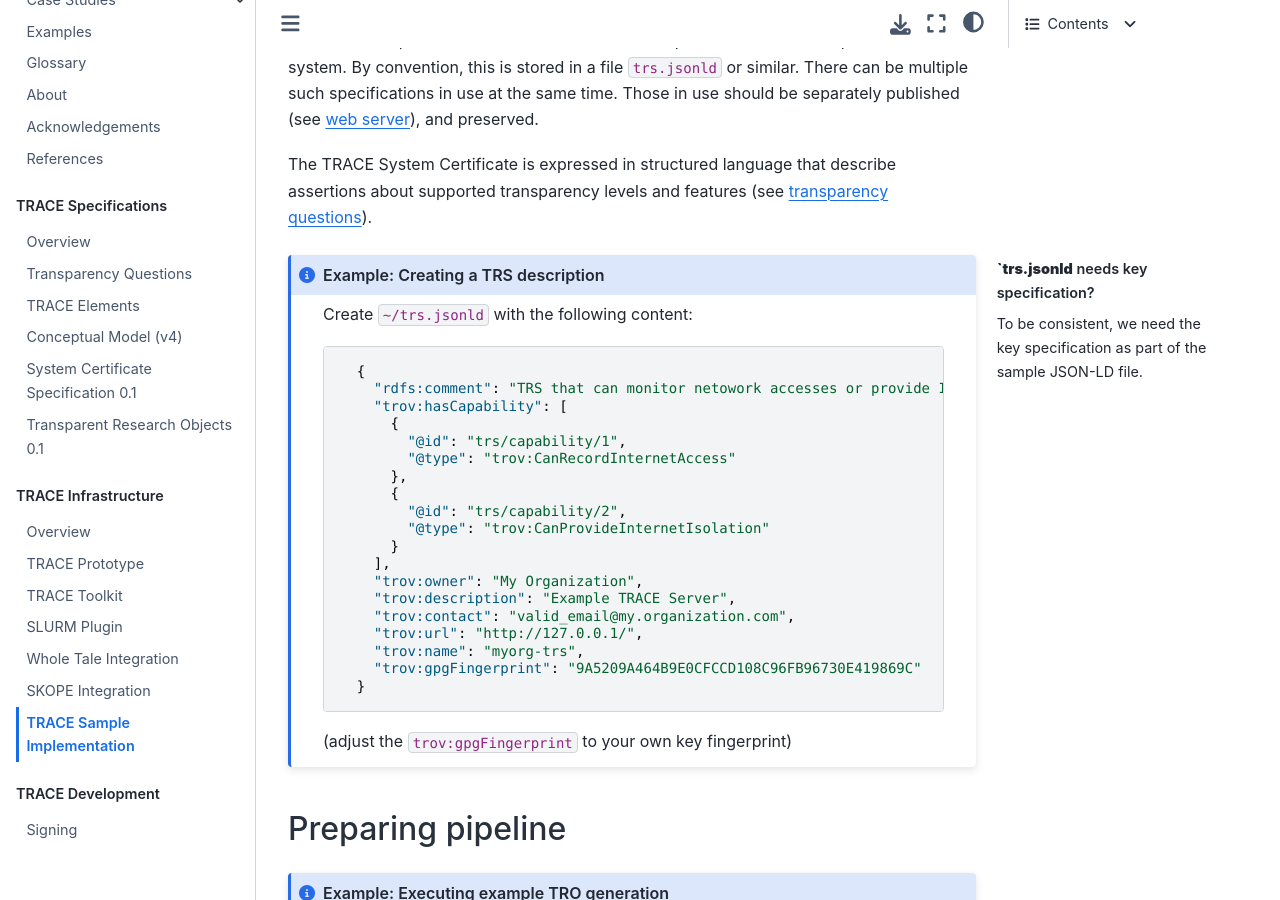
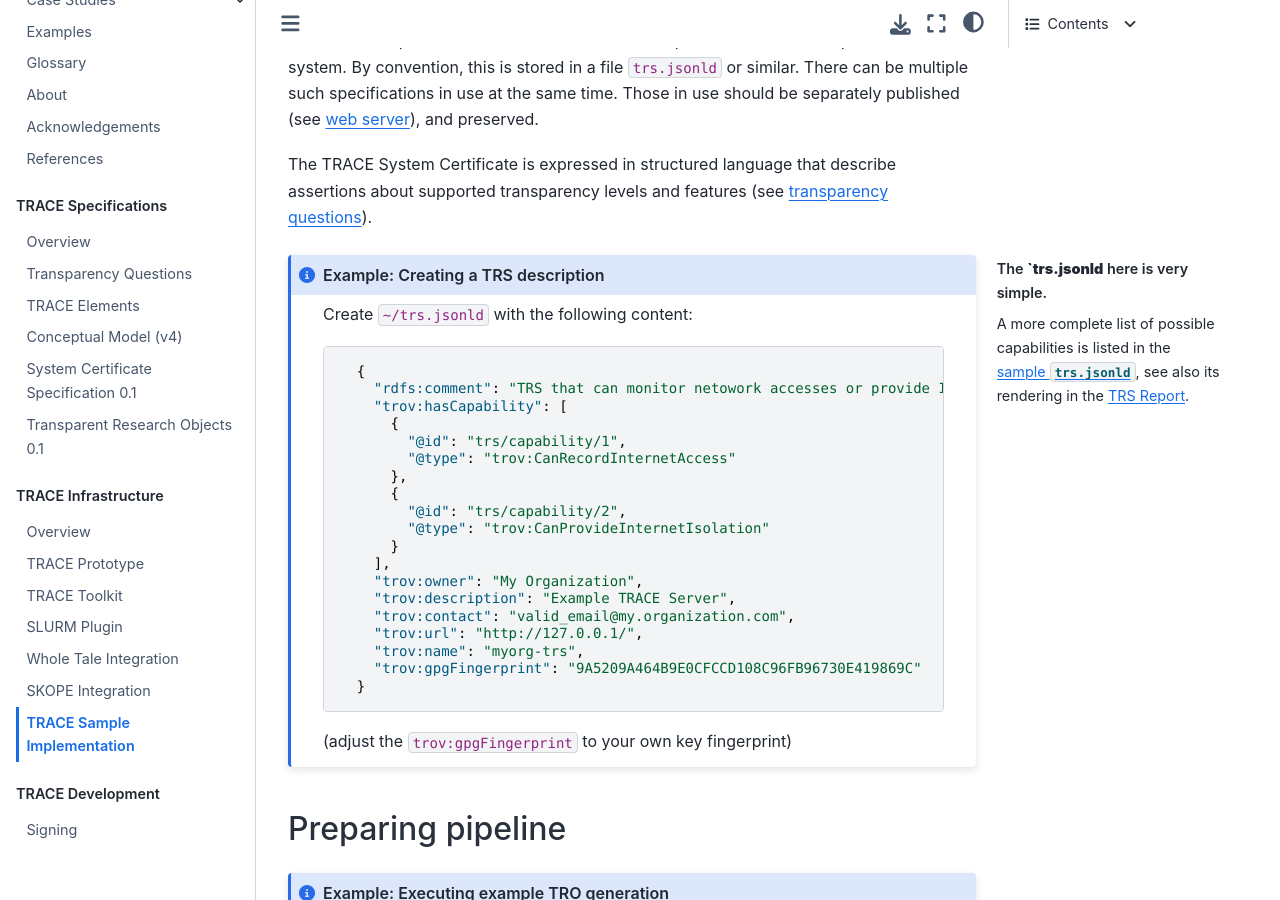
Before and after one commit to transparency-certified/trace-specification, a Jupyter Book: the page built from docs/sample-implementation.md, in a window 1280 px wide and 900 px high, scrolled down 3014 px. Built offline with Jupyter Book 1.0.4 settings and Sphinx 7.4.7 and the Sphinx Book theme 1.1.4, drawn with Linux system fonts in a browser that asks for light colours.

Commit message:
Adding a link for #8

```diff
--- a/docs/sample-implementation.md
+++ b/docs/sample-implementation.md
@@ -210,9 +210,9 @@
   [transparency questions](questions)).
 
 
-:::{margin} **`trs.jsonld** needs key specification?
+:::{margin} The **`trs.jsonld** here is very simple.
 :class: note
-To be consistent, we need the key specification as part of the sample JSON-LD file.
+A more complete list of possible capabilities is listed in the [sample `trs.jsonld`](https://github.com/transparency-certified/trov-demos/blob/main/exports/trs.jsonld), see also its rendering in the [TRS Report](https://transparency-certified.github.io/trov-demos/demo/02-tro-examples/03-skope-lbda-processing/products/report_trs.html).
 :::
 
 :::{admonition} Example: Creating a TRS description
```
